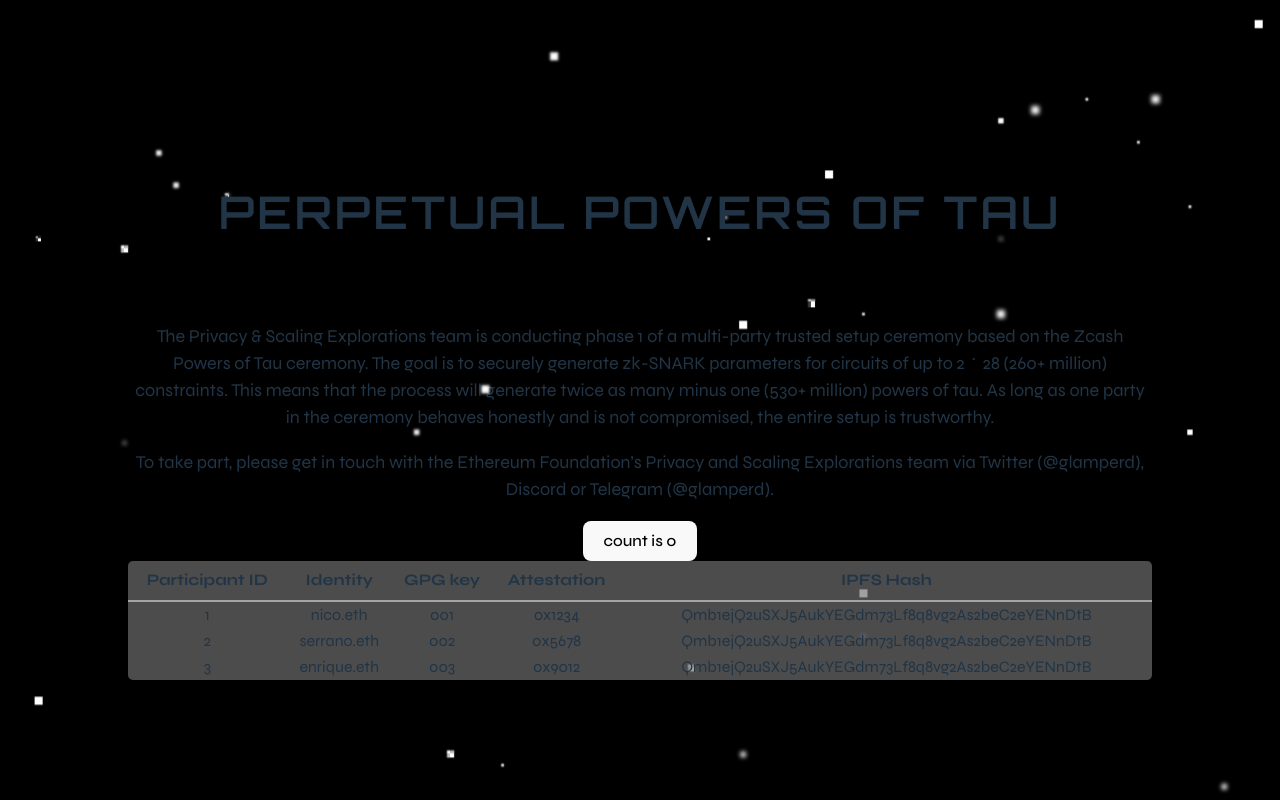
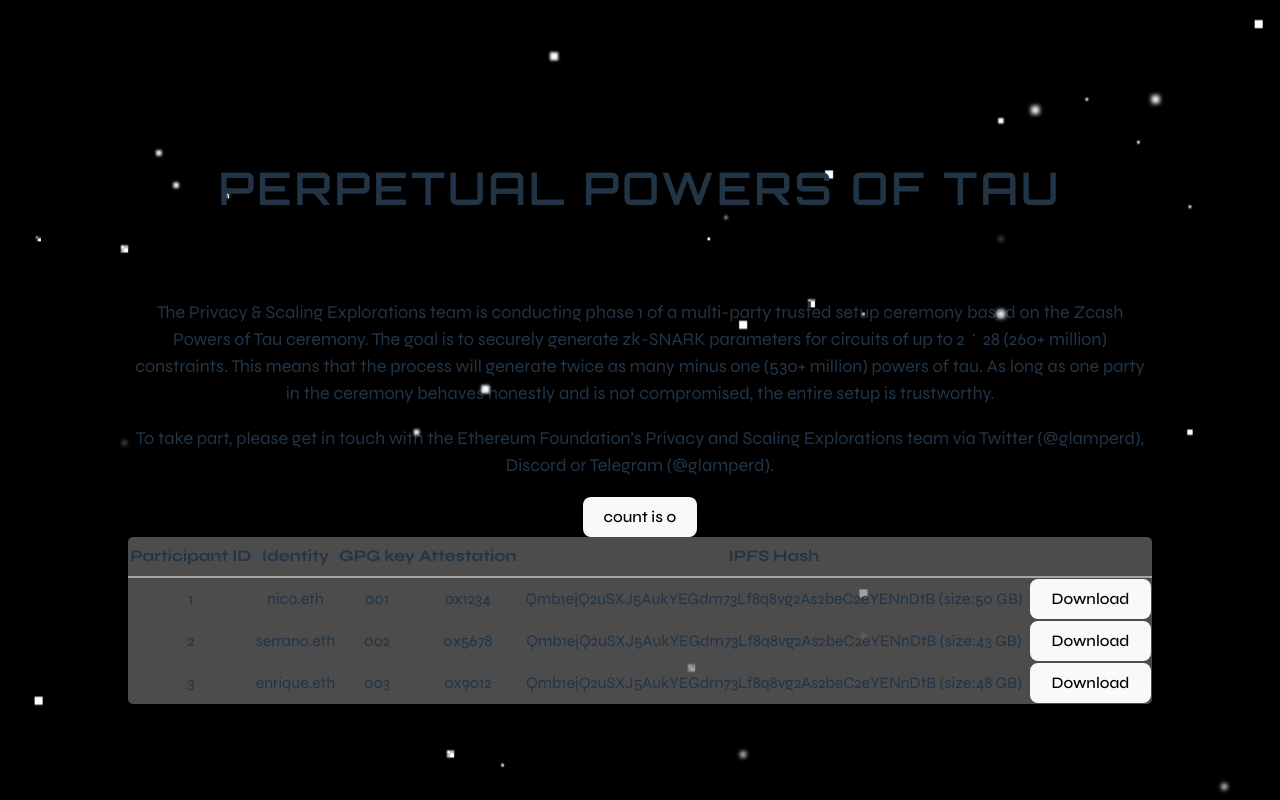
Before and after one commit to zkparty/perpetualpowersoftau-website, a React (Vite) app: page / in a window 1280 px wide. Built offline with nearby package versions, Linux system fonts and the light colour scheme.

Commit message:
table(feat): download button for presigned url

```diff
--- a/src/App.tsx
+++ b/src/App.tsx
@@ -5,7 +5,7 @@
 import Header from './components/Header'
 import { Description } from './components/Text'
 import Background from './components/Background'
-import Table from './components/Table'
+import Table from './components/table/Table'
 
 function App() {
   const [count, setCount] = useState(0)
--- a/src/components/Background.tsx
+++ b/src/components/Background.tsx
@@ -6,7 +6,7 @@
     children: React.ReactNode
 }
 
-const Background = ({ children}: Props) => {
+const Background = ({ children }: Props) => {
     return (
         <DivBlack>
             <DivPoints/>
--- /dev/null
+++ b/src/components/Error.tsx
@@ -0,0 +1,29 @@
+import React from 'react'
+import styled from 'styled-components';
+import { FONT_SIZE } from '../constants';
+import { textDescriptions } from '../style/utils';
+
+type Props = {
+    children: React.ReactNode
+}
+
+const ErrorMessage = ({ children }: Props) => {
+    return (
+        <Container>
+            {children}
+        </Container>
+    );
+}
+
+const Container = styled.div`
+    position: fixed;
+    top: 3%;
+    right: 3%;
+    font-size: ${FONT_SIZE.L};
+    ${textDescriptions}
+    padding: 12px;
+    border-radius: 5px;
+    background-color: #ff2828;
+`
+
+export default ErrorMessage;
--- /dev/null
+++ b/src/components/LoadingSpinner.tsx
@@ -0,0 +1,35 @@
+import styled, { keyframes } from "styled-components";
+import { mainLightColor } from "../style/utils";
+
+const LoadingSpinner = () => {
+
+    return (
+        <SpinnerContainer>
+            <SpinnerLoading></SpinnerLoading>
+        </SpinnerContainer>
+    );
+}
+
+const Spin = keyframes`
+    0% { transform: rotate(0deg); }
+    100% { transform: rotate(360deg); }
+`;
+const SpinnerLoading = styled.div`
+    width: 12px;
+    height: 12px;
+
+    border-radius: 50%;
+    border: 4px solid ${mainLightColor};
+    border-color: ${mainLightColor} transparent ${mainLightColor} transparent;
+
+    animation: ${Spin} 1.5s linear infinite;
+`;
+const SpinnerContainer = styled.div`
+    display: grid;
+    justify-content: center;
+    align-items: center;
+    padding: 0px !important;
+    height: auto;
+`;
+
+export default LoadingSpinner;
--- /dev/null
+++ b/src/components/table/DownloadButton.tsx
@@ -0,0 +1,45 @@
+import { useState } from "react";
+import styled from "styled-components";
+import { PRESIGNED_URL } from "../../constants";
+import ErrorMessage from "../Error";
+import LoadingSpinner from "../LoadingSpinner";
+
+type Props = {
+    file: string;
+}
+
+const DownloadButton = ({ file }: Props) => {
+    const [loading, setLoading] = useState(false);
+    const [error, setError] = useState(false);
+
+    const clickHandler = async () => {
+        setLoading(true)
+        setError(false)
+        try {
+            const { presignedUrl } = await fetch(PRESIGNED_URL + file).then(res => res.json())
+            window.open(presignedUrl);
+            setLoading(false)
+        } catch (error) {
+            setError(true)
+            console.error(error)
+            setTimeout(() => setError(false), 3000)
+            setLoading(false)
+        }
+    }
+
+    return (
+        <Button onClick={clickHandler} disabled={loading}>
+            {loading ? <LoadingSpinner/> : 'Download'}
+            {error ? <ErrorMessage>
+                There was an error downloading the file
+            </ErrorMessage> : null}
+        </Button>
+    )
+};
+
+const Button = styled.button`
+    width: 100%;
+    height: 40px;
+`
+
+export default DownloadButton;
--- a/src/components/Table.tsx
+++ b/src/components/table/Table.tsx
@@ -1,4 +1,5 @@
 import styled from "styled-components"
+import DownloadButton from "./DownloadButton"
 
 const Table = () => {
 
@@ -8,21 +9,27 @@
             'identity': 'nico.eth',
             'GPGKey': '001',
             'attestation': '0x1234',
-            'IPFSHash': 'Qmb1ejQ2uSXJ5AukYEGdm73Lf8q8vg2As2beC2eYENnDtB'
+            'IPFSHash': 'Qmb1ejQ2uSXJ5AukYEGdm73Lf8q8vg2As2beC2eYENnDtB',
+            'size': '50',
+            'file': 'current_state_3.txt'
         },
         {
             'participantId': '2',
             'identity': 'serrano.eth',
             'GPGKey': '002',
             'attestation': '0x5678',
-            'IPFSHash': 'Qmb1ejQ2uSXJ5AukYEGdm73Lf8q8vg2As2beC2eYENnDtB'
+            'IPFSHash': 'Qmb1ejQ2uSXJ5AukYEGdm73Lf8q8vg2As2beC2eYENnDtB',
+            'size': '43',
+            'file': 'current_state_3.txt'
         },
         {
             'participantId': '3',
             'identity': 'enrique.eth',
             'GPGKey': '003',
             'attestation': '0x9012',
-            'IPFSHash': 'Qmb1ejQ2uSXJ5AukYEGdm73Lf8q8vg2As2beC2eYENnDtB'
+            'IPFSHash': 'Qmb1ejQ2uSXJ5AukYEGdm73Lf8q8vg2As2beC2eYENnDtB',
+            'size': '48',
+            'file': 'current_state_3.txt'
         },
     ]
 
@@ -45,7 +52,8 @@
                         <td>{record.identity}</td>
                         <td>{record.GPGKey}</td>
                         <td>{record.attestation}</td>
-                        <td>{record.IPFSHash}</td>
+                        <td>{record.IPFSHash} (size:{record.size} GB)</td>
+                        <td><DownloadButton file={record.file}/></td>
                     </tr>
                 ))}
             </tbody>
--- a/src/constants.ts
+++ b/src/constants.ts
@@ -9,6 +9,10 @@
     XXL: '45px'
   } as const
 
+  const LAMBDA_URL = 'https://vucii4wk16.execute-api.eu-central-1.amazonaws.com/Prod'
+  const PRESIGNED_URL = LAMBDA_URL + '/get-presigned-url?file='
+
   export {
-    FONT_SIZE
+    FONT_SIZE,
+    PRESIGNED_URL
   }
--- a/src/style/utils.ts
+++ b/src/style/utils.ts
@@ -8,4 +8,6 @@
     font-family: 'Syne';
 `
 
-export { textTitles, textDescriptions }
+const mainLightColor = '#f5f5f5'
+
+export { textTitles, textDescriptions, mainLightColor }
```
